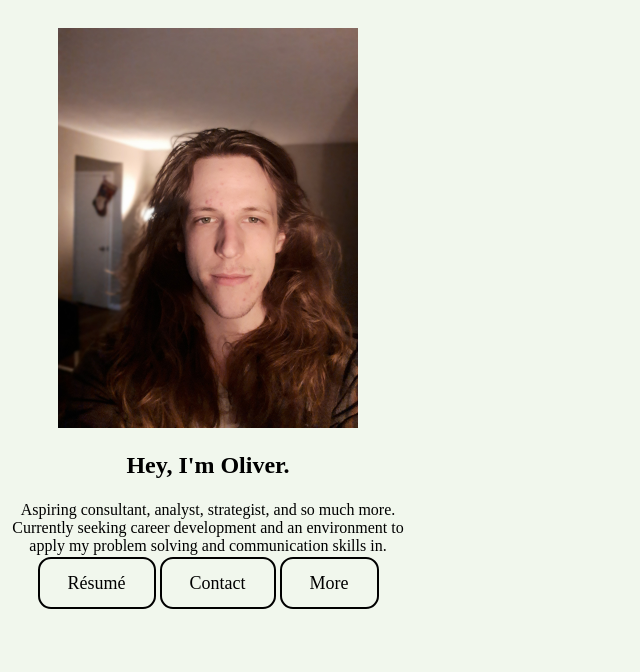
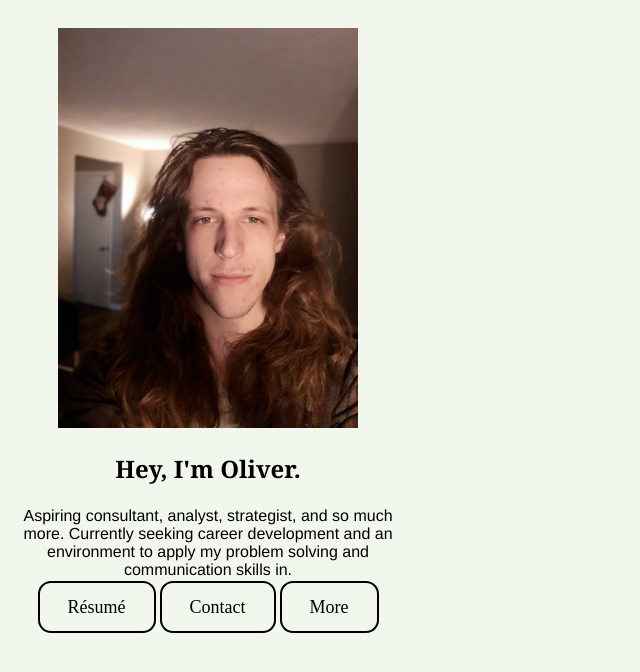
Before and after one commit to allofher/allofher.github.io, a Jekyll site: the page index.html, which Jekyll copies as it is, in a window 1280 px wide. Shown: the top 672 px of the page, without its empty margins (0-640 px from the left). Built offline with Jekyll 4.4.1, drawn with Linux system fonts in a browser that asks for light colours.

Commit message:
Update index.html

```diff
--- a/index.html
+++ b/index.html
@@ -17,7 +17,12 @@
   				cursor: pointer;
 			}
 
+			h1 {
+				font-family: Georgia;
+			}
+
 			p {
+				font-family: Helvetica;
 				padding: 2px;
 			}
 
```
